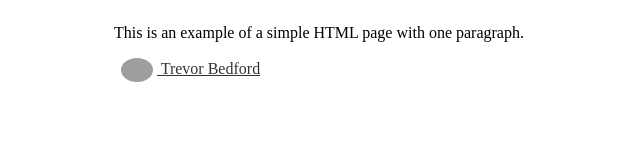
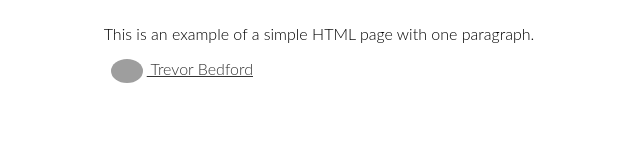
Before and after one commit to annikaavery/Credits, a plain HTML site: page index.html in a window 1280 px wide. Shown: the whole page, without its empty margins (321-961 px from the left). Drawn offline with Linux system fonts and the light colour scheme; grey boxes are pictures that could not be loaded.

Commit message:
Update index.html

```diff
--- a/index.html
+++ b/index.html
@@ -8,7 +8,7 @@
 
        <div style="display: flex; flex-wrap: wrap; justify-content: center;">
 
-          <span style="white-space: nowrap;">
+          <span style="white-space: nowrap; font-family:Lato, Helvetica Neue,sans-serif; font-weight:300">
                 <p>This is an example of a simple HTML page with one paragraph.</p>
           <a href="http://bedford.io/team/trevor-bedford/"   style="font-weight: 300; color: rgb(51, 51, 51); margin-left: 2px; margin-right: 2px;">
             <img alt="Trevor Bedford" src="https://bedford.io/images/team/trevor-bedford.jpg" style="margin-left: 5px; margin-right: 4px; border-radius: 50%; vertical-align: middle;" width="32"/>
```
